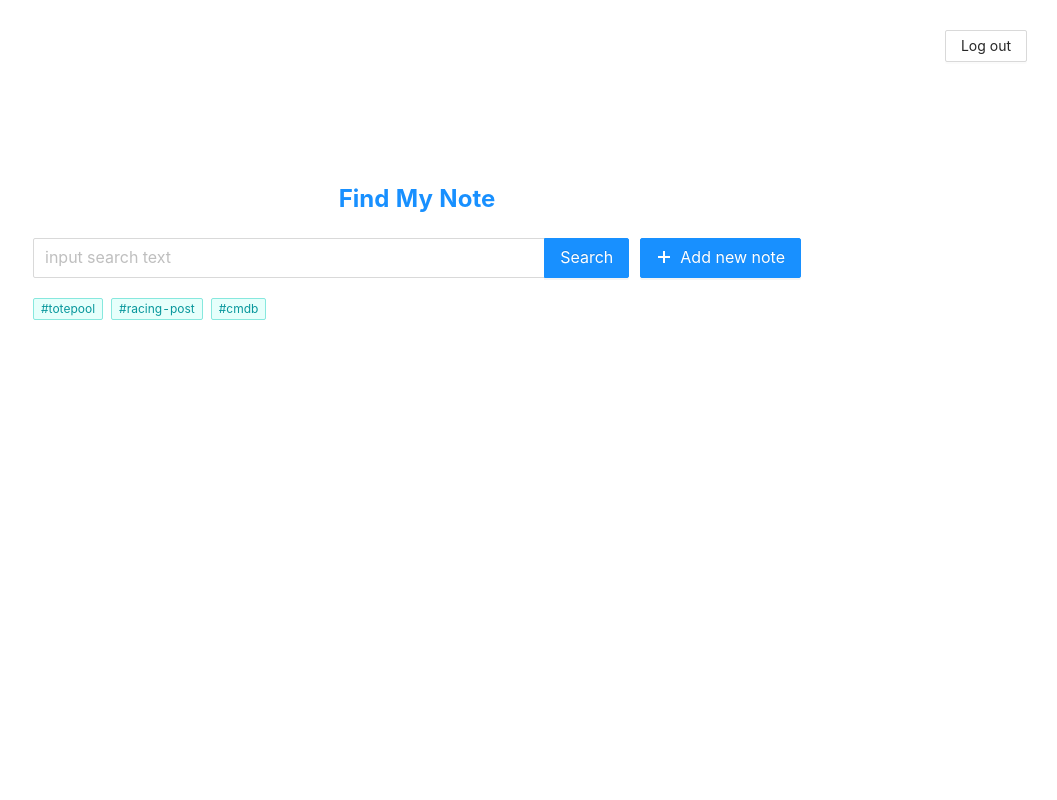
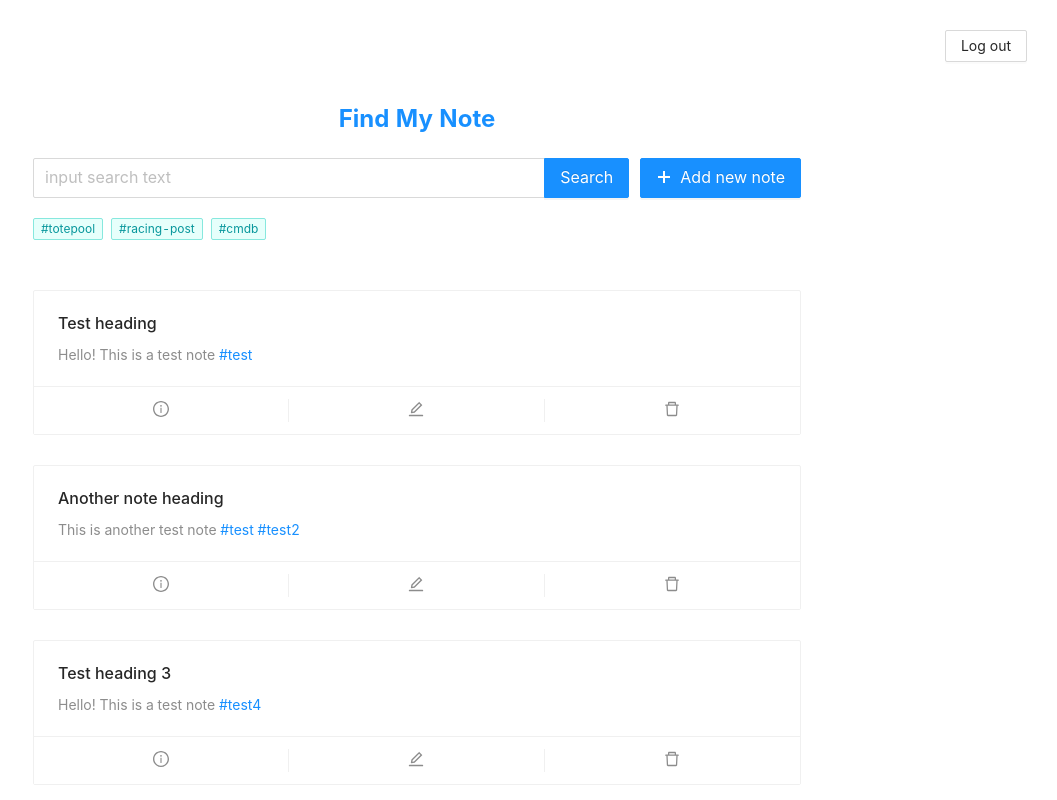
Before and after one commit to alexanderchernetsky/find-my-note, a React (Create React App) app: page /main in a window 1280 px wide. Shown: the top 800 px of the page, without its empty margins (223-1280 px from the left). Built offline with nearby package versions, Linux system fonts and the light colour scheme; sample sign-in values are in the browser's storage.

Commit message:
Create Note component

```diff
--- a/package.json
+++ b/package.json
@@ -8,6 +8,7 @@
     "@testing-library/react": "^11.1.0",
     "@testing-library/user-event": "^12.1.10",
     "antd": "^4.17.3",
+    "html-react-parser": "^1.4.4",
     "react": "^17.0.2",
     "react-dom": "^17.0.2",
     "react-router-dom": "^6.1.1",
--- /dev/null
+++ b/src/components/Note/index.js
@@ -0,0 +1,36 @@
+import { Card } from 'antd';
+import { EditOutlined, DeleteOutlined, InfoCircleOutlined } from '@ant-design/icons';
+import parse from 'html-react-parser';
+
+import './styles.css';
+import styles from './styles.module.scss';
+
+const { Meta } = Card;
+
+const Note = ({title, content, created, lastModified}) => {
+
+    const regex = /(^|\s)(#[a-z\d-]+)/g;
+
+    const contentWithHighlight = content.replaceAll(regex, "$1<span class='hash-tag'>$2</span>")
+
+    const parsedContent = parse(contentWithHighlight);
+
+    return (
+        <Card
+            style={{ width: '100%' }}
+            actions={[
+                <InfoCircleOutlined key="info" />,
+                <EditOutlined key="edit" />,
+                <DeleteOutlined key="delete" />,
+            ]}
+            className={styles.card}
+        >
+            <Meta
+                title={title}
+                description={parsedContent}
+            />
+        </Card>
+    )
+}
+
+export default Note;
--- /dev/null
+++ b/src/components/Note/styles.css
@@ -0,0 +1,3 @@
+.hash-tag {
+    color: #1890ff;
+}
--- /dev/null
+++ b/src/components/Note/styles.module.scss
@@ -0,0 +1,3 @@
+.card {
+  margin-bottom: 30px !important;
+}
--- a/src/components/NoteModal/index.js
+++ b/src/components/NoteModal/index.js
@@ -14,11 +14,6 @@ const NoteModal = ({onCloseHandler, hashtags}) => {
 
     const onFinish = (values) => {
         const {note_header, note_content} = values;
-
-        const regex = /(^|\s)(#[a-z\d-]+)/g;
-        const hashtags = [...note_content.matchAll(regex)].map(item => item[2]);
-
-        console.log("hashtags", hashtags);
 
         if (note_header && note_content) {
             console.log(values);
--- a/src/pages/Home/index.js
+++ b/src/pages/Home/index.js
@@ -8,6 +8,7 @@ import {Paths} from "../../constants/routes";
 import {AuthContext} from "../../App";
 import Tag from "../../components/Tag";
 import NoteModal from "../../components/NoteModal";
+import Note from "../../components/Note";
 
 import styles from './styles.module.scss';
 
@@ -44,6 +45,44 @@ export const HomePage = () => {
         setIsNewNoteModalVisibility(true);
     }
 
+    const notes = [
+        {
+            id: 1,
+            title: 'Test heading',
+            content: 'Hello! This is a test note #test',
+            created: '25.12.2021',
+            lastModified: '26.12.2021',
+        },
+        {
+            id: 2,
+            title: 'Another note heading',
+            content: 'This is another test note #test #test2',
+            created: '25.12.2021',
+            lastModified: '26.12.2021',
+        },
+        {
+            id: 3,
+            title: 'Test heading 3',
+            content: 'Hello! This is a test note #test4',
+            created: '25.12.2021',
+            lastModified: '26.12.2021',
+        },
+        {
+            id: 4,
+            title: 'Test heading 4',
+            content: 'Hello! This is a test note #test4',
+            created: '25.12.2021',
+            lastModified: '26.12.2021',
+        },
+        {
+            id: 5,
+            title: 'Test heading 5',
+            content: 'Hello! This is a test note #test5',
+            created: '25.12.2021',
+            lastModified: '26.12.2021',
+        }
+    ]
+
     return (
         <div className={styles.mainPageWrapper}>
             <Button onClick={onLogoutBtnClick} className={styles.logOutButton}>
@@ -71,6 +110,12 @@ export const HomePage = () => {
                         tags.map(tag => <Tag key={tag.id} title={tag.title} onClick={onTagClick}/> )
                     )}
                 </div>
+
+                <div className={styles.notesWrapper}>
+                    {notes && (
+                        notes.map(note => <Note key={note.id} title={note.title} content={note.content} created={note.created} lastModified={note.lastModified} />)
+                    )}
+                </div>
             </div>
 
             {isNewNoteModalOpen && <NoteModal onCloseHandler={() => setIsNewNoteModalVisibility(false)} hashtags={tags} />}
--- a/src/pages/Home/styles.module.scss
+++ b/src/pages/Home/styles.module.scss
@@ -1,6 +1,6 @@
 .mainPageWrapper {
   width: 100%;
-  height: 100vh;
+  padding-top: 100px;
   display: flex;
   flex-direction: column;
   justify-content: center;
@@ -16,7 +16,7 @@
 
 .contentWrapper {
   width: 60%;
-  margin-bottom: 300px;
+  margin-bottom: 100px;
   max-width: 800px;
 }
 
@@ -45,3 +45,7 @@
 .addNewNoteButton {
   margin-left: 10px;
 }
+
+.notesWrapper {
+  margin-top: 50px;
+}
```
Also changed, not shown: 1 other file (tests, documents, lock files or other folders).
